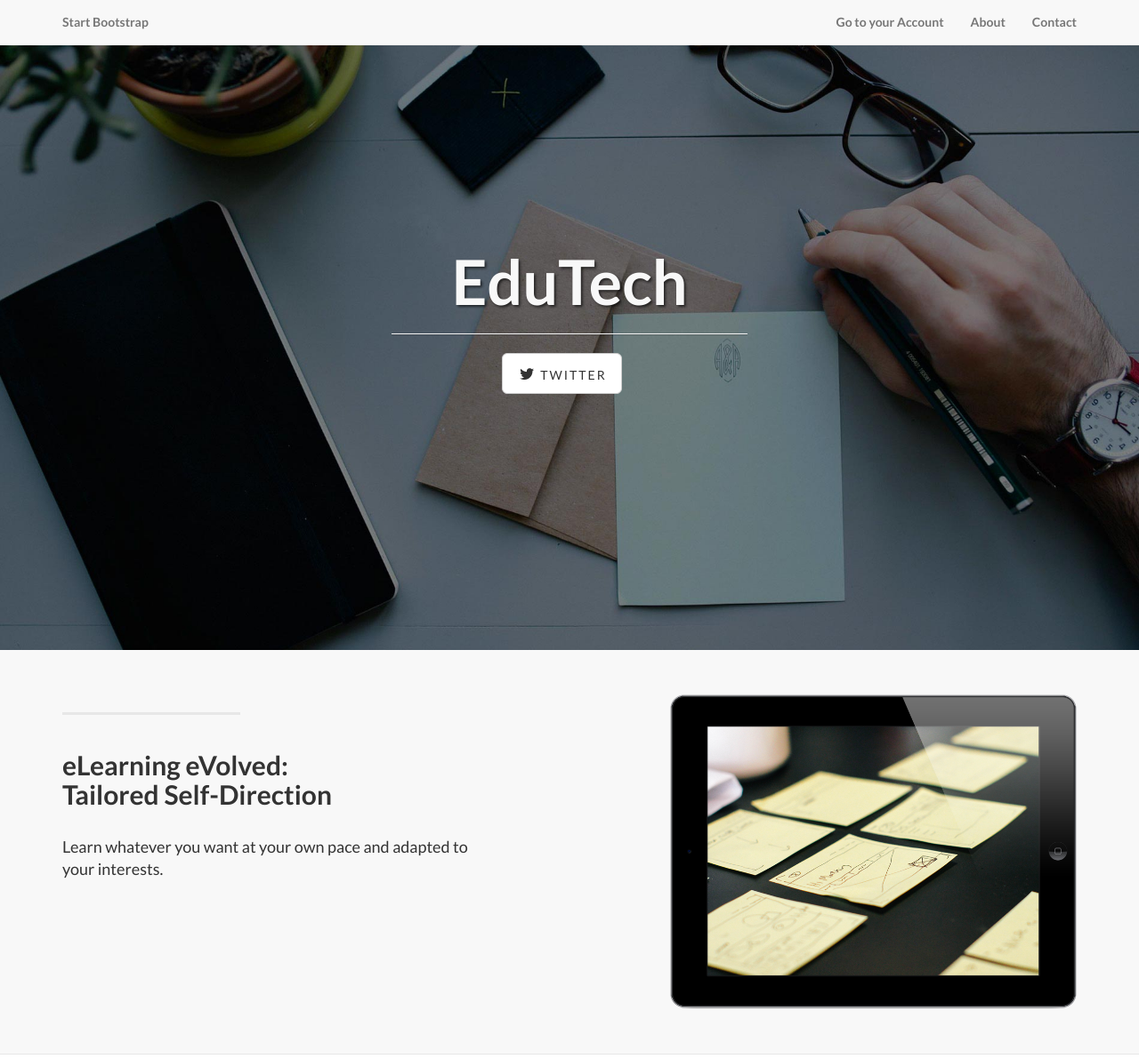
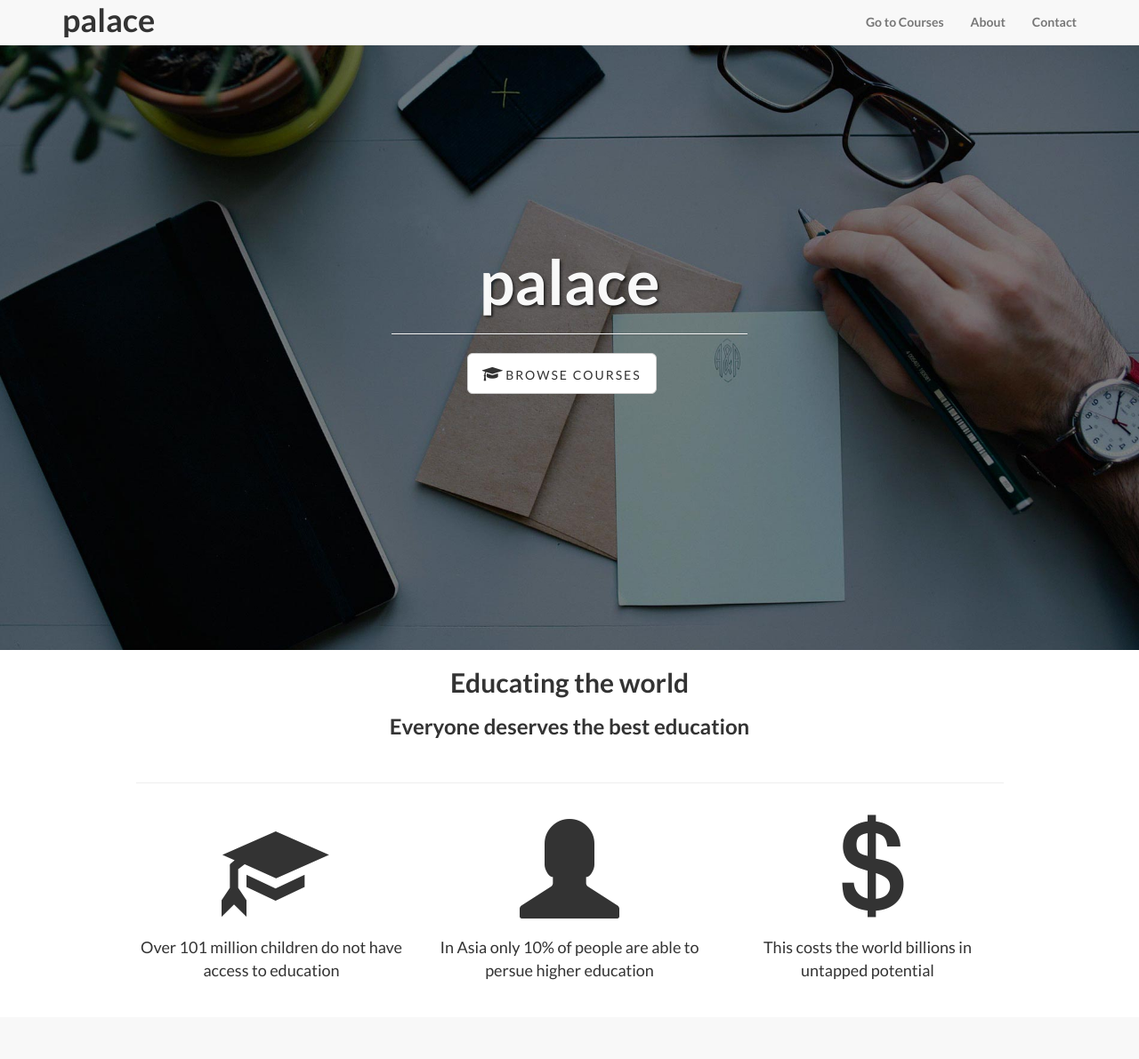
Before and after one commit to amsully/palace_HackHarvard, a Flask app: template templates/index.html in a window 1280 px wide. Shown: the top 1191 px of the page at 89% size. Run offline with Flask 2, Linux system fonts and the light colour scheme; the template is opened without the code that fills it, so the values that code supplies are empty; some libraries are stand-ins or nearby versions.

Commit message:
updated homepage

```diff
--- a/templates/index.html
+++ b/templates/index.html
@@ -153,13 +153,13 @@
                     <span class="icon-bar"></span>
                     <span class="icon-bar"></span>
                 </button>
-                <a class="navbar-brand topnav" href="#">Start Bootstrap</a>
+               <a class="navbar-brand topnav" href="#" style = "margin-top: -32px; color: #333"><h1>palace</h1></a>
             </div>
             <!-- Collect the nav links, forms, and other content for toggling -->
             <div class="collapse navbar-collapse" id="bs-example-navbar-collapse-1">
                 <ul class="nav navbar-nav navbar-right">
                     <li>
-                        <a href="#about">Go to your Account</a>
+                        <a href="createTopic">Go to Courses</a>
                     </li>
                     <li>
                         <a href="#services">About</a>
@@ -183,11 +183,11 @@
             <div class="row">
                 <div class="col-lg-12">
                     <div class="intro-message">
-                        <h1>EduTech</h1>
+                        <h1>palace</h1>
                         <hr class="intro-divider">
                         <ul class="list-inline intro-social-buttons">
                             <li>
-                                <a href="https://twitter.com/SBootstrap" class="btn btn-default btn-lg"><i class="fa fa-twitter fa-fw"></i> <span class="network-name">Twitter</span></a>
+                                <a href="createTopic" class="btn btn-default btn-lg"><i class="fa fa-graduation-cap fa-fw"></i> <span class="network-name">Browse Courses</span></a>
                             </li>
                             <li>
 
@@ -210,6 +210,74 @@
     <!-- /.intro-header -->
 
     <!-- Page Content -->
+ <!-- The circle icons use Font Awesome's stacked icon classes. For more information, visit http://fontawesome.io/examples/ -->
+    <section id="services" class="services">
+        <div class="container">
+            <div class="row text-center">
+                <div class="col-lg-10 col-lg-offset-1">
+
+                <div class="row">
+
+                <!--Applying Rows-->
+
+
+
+
+
+                    <h2>Educating the world</h2>
+                    <h3>Everyone deserves the best education</h3>
+                </br>
+                    <hr class="small">
+                    </br>
+                    <div class="row">
+                        <div class="col-md-4">
+                            <div class="service-item">
+                                <span class="fa-stack fa-4x">
+                                <i class="glyphicon glyphicon-education fa-stack-2x"></i>
+
+                            </span>
+                        </br></br>
+                                <p class="lead">Over 101 million children do not have access to education</p>
+
+                            </div>
+                        </div>
+                        <div class="col-md-4">
+                            <div class="service-item">
+                                <span class="fa-stack fa-4x">
+                                <i class="glyphicon glyphicon-user fa-stack-2x"></i>
+
+                            </span>
+                               </br></br>
+                                <p class="lead">In Asia only 10% of people are able to persue higher education</p>
+
+
+                            </div>
+                        </div>
+                        <div class="col-md-4">
+                            <div class="service-item">
+                                <span class="fa-stack fa-4x">
+                                <i class="glyphicon glyphicon-usd fa-stack-2x"></i>
+
+                            </span>
+                                </br></br>
+                                <p class="lead">This costs the world billions in untapped potential</p>
+
+                            </div>
+                        </div>
+                    </div>
+                    <!-- /.row (nested) -->
+                </br>
+                </div>
+               <!-- /.col-lg-10 -->
+            </div>
+            <!-- /.row -->
+        </div>
+        <!-- /.container -->
+    </section>
+
+
+
+
 
 
 
@@ -222,10 +290,10 @@
                     <hr class="section-heading-spacer">
                     <div class="clearfix"></div>
                    <h2 class="section-heading">eLearning eVolved:<br>Tailored Self-Direction</h2>
-                    <p class="lead">Learn whatever you want at your own pace and adapted to your interests.</p>
+                    <p class="lead">Learn what you want at your own pace and adapted to your interests.</p>
                 </div>
                 <div class="col-lg-5 col-lg-offset-2 col-sm-6">
-                    <img class="img-responsive" src="img/ipad.png" alt="">
+                    <img class="img-responsive" src="../static/img/learning1.jpg" alt="">
                 </div>
             </div>
 
@@ -243,11 +311,11 @@
                 <div class="col-lg-5 col-lg-offset-1 col-sm-push-6  col-sm-6">
                     <hr class="section-heading-spacer">
                     <div class="clearfix"></div>
-                    <h2 class="section-heading">3D Device Mockups<br>by PSDCovers</h2>
-                    <p class="lead">Turn your 2D designs into high quality, 3D product shots in seconds using free Photoshop actions by <a target="_blank" href="http://www.psdcovers.com/">PSDCovers</a>! Visit their website to download some of their awesome, free photoshop actions!</p>
+                    <h2 class="section-heading">Comunity Driven</h2>
+                    <p class="lead">Users are able to vote on the best education resource for every topic, meaning you only get recommended the best resource to learn</p>
                 </div>
                 <div class="col-lg-5 col-sm-pull-6  col-sm-6">
-                    <img class="img-responsive" src="img/dog.png" alt="">
+                    <img class="img-responsive" src="../startbootstrap-landing-page-1.0.4/dog.png" alt="">
                 </div>
             </div>
 
@@ -255,29 +323,7 @@
         <!-- /.container -->
 
     </div>
-    <!-- /.content-section-b -->
 
-    <div class="content-section-a">
-
-        <div class="container">
-
-            <div class="row">
-                <div class="col-lg-5 col-sm-6">
-                    <hr class="section-heading-spacer">
-                    <div class="clearfix"></div>
-                    <h2 class="section-heading">Google Web Fonts and<br>Font Awesome Icons</h2>
-                    <p class="lead">This template features the 'Lato' font, part of the <a target="_blank" href="http://www.google.com/fonts">Google Web Font library</a>, as well as <a target="_blank" href="http://fontawesome.io">icons from Font Awesome</a>.</p>
-                </div>
-                <div class="col-lg-5 col-lg-offset-2 col-sm-6">
-                    <img class="img-responsive" src="img/phones.png" alt="">
-                </div>
-            </div>
-
-        </div>
-        <!-- /.container -->
-
-    </div>
-    <!-- /.content-section-a -->
 
 	<a  name="contact"></a>
     <div class="banner">
@@ -286,17 +332,14 @@
 
             <div class="row">
                 <div class="col-lg-6">
-                    <h2>Connect to Start Bootstrap:</h2>
+                    <h2>Start your education journey now</h2>
                 </div>
                 <div class="col-lg-6">
                     <ul class="list-inline banner-social-buttons">
                         <li>
-                            <a href="https://twitter.com/SBootstrap" class="btn btn-default btn-lg"><i class="fa fa-twitter fa-fw"></i> <span class="network-name">Twitter</span></a>
+                            <a href="https://twitter.com/SBootstrap" class="btn btn-default btn-lg"><i class="fa fa-graduation-cap fa-fw"></i> <span class="network-name">Begin now</span></a>
                         </li>
 
-                        <li>
-                            <a href="#" class="btn btn-default btn-lg"><i class="fa fa-linkedin fa-fw"></i> <span class="network-name">Linkedin</span></a>
-                        </li>
                     </ul>
                 </div>
             </div>
@@ -329,7 +372,7 @@
                             <a href="#contact">Contact</a>
                         </li>
                     </ul>
-                    <p class="copyright text-muted small">Copyright &copy; Your Company 2014. All Rights Reserved</p>
+                    <p class="copyright text-muted small">Copyright &copy; palace 2015. All Rights Reserved</p>
                 </div>
             </div>
         </div>
```
